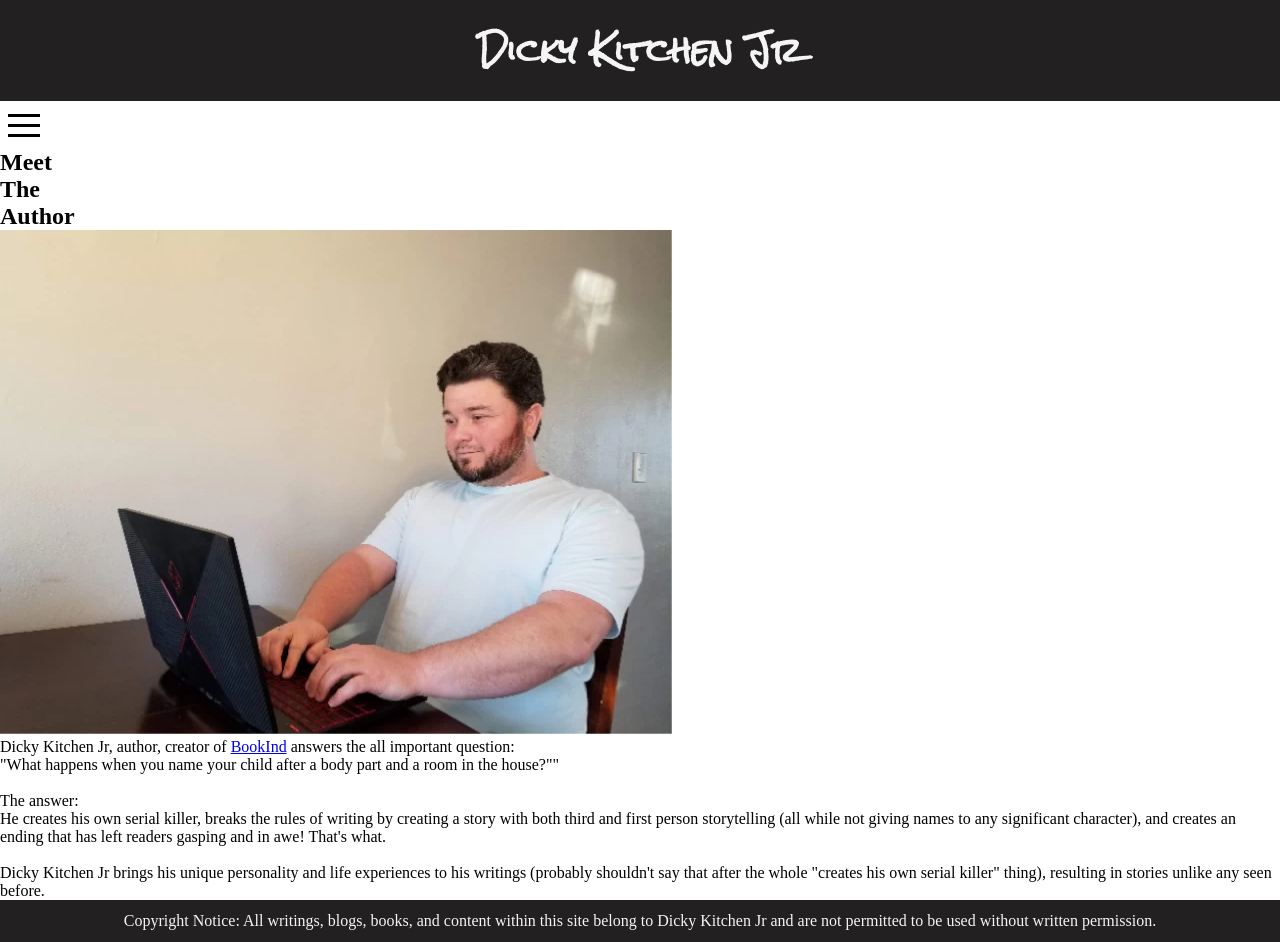
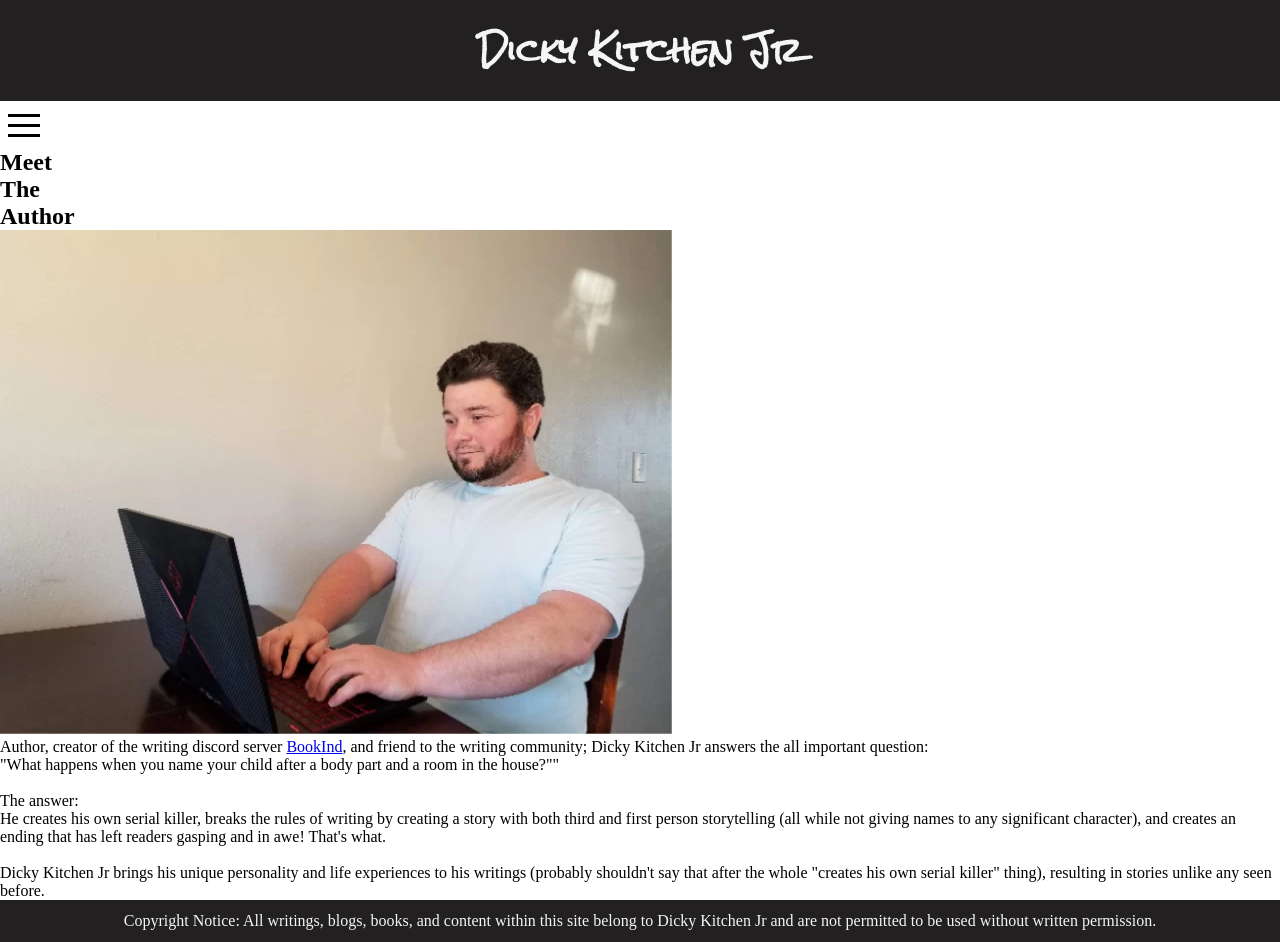
Before and after one commit to DickyKitchenJr/author-site-version-2, a React (Create React App) app in the folder author-v2/: page /about in a window 1280 px wide. Built offline with nearby package versions, Linux system fonts and the light colour scheme.

Commit message:
Update About.js

```diff
--- a/author-v2/src/Components/About.js
+++ b/author-v2/src/Components/About.js
@@ -36,15 +36,15 @@ function About() {
         </div>
 
         <p className="about-p">
-          Dicky Kitchen Jr, author, creator of{" "}
+          Author, creator of the writing discord server{" "}
           <a
             href="https://discord.gg/K9VtKNKqsB"
             target="_blank"
             rel="noreferrer"
           >
             BookInd
-          </a>{" "}
-          answers the all important question:
+          </a>,{" "}
+          and friend to the writing community; Dicky Kitchen Jr answers the all important question:
           <br />
           "What happens when you name your child after a body part and a room in
           the house?""
```
